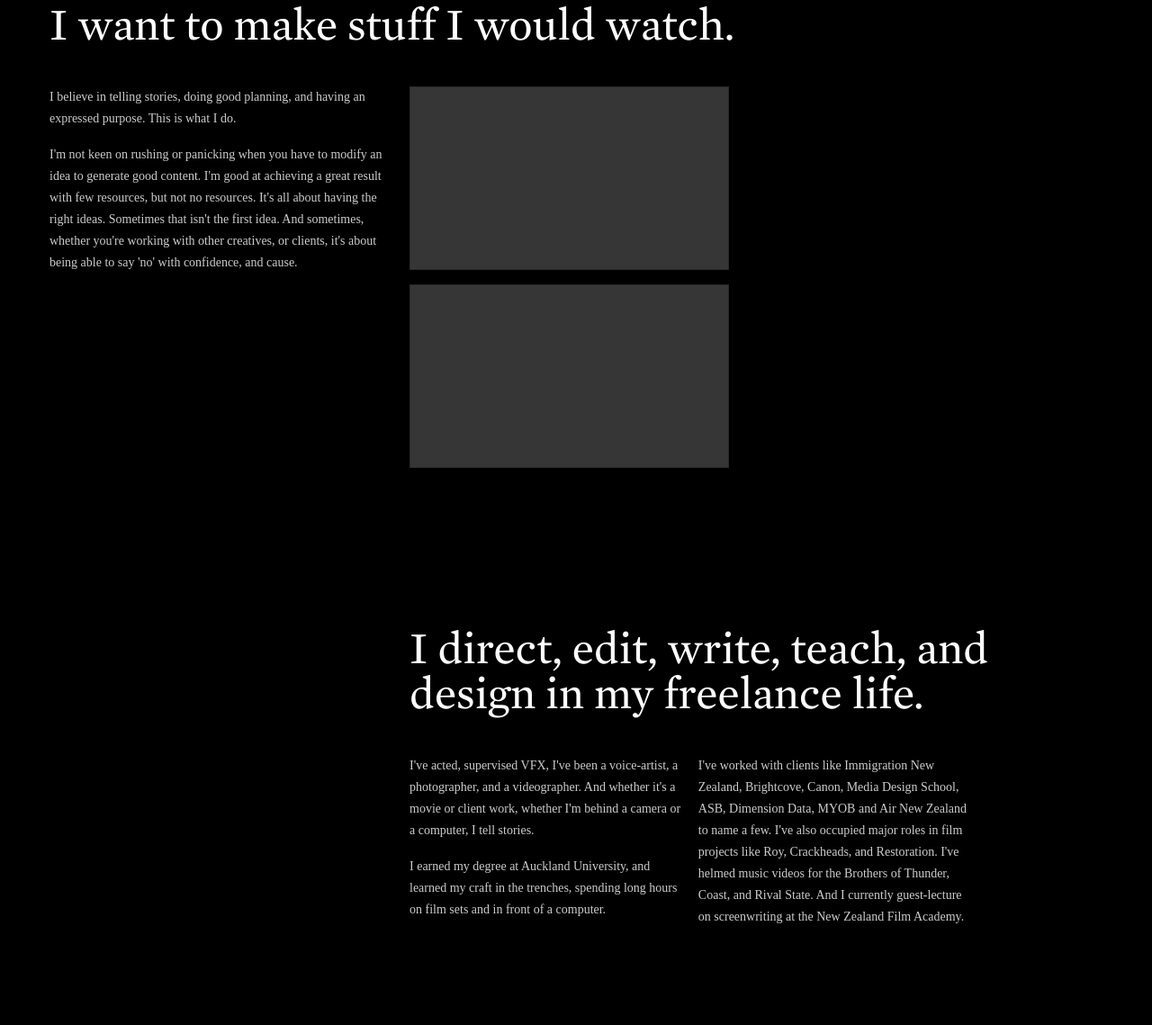
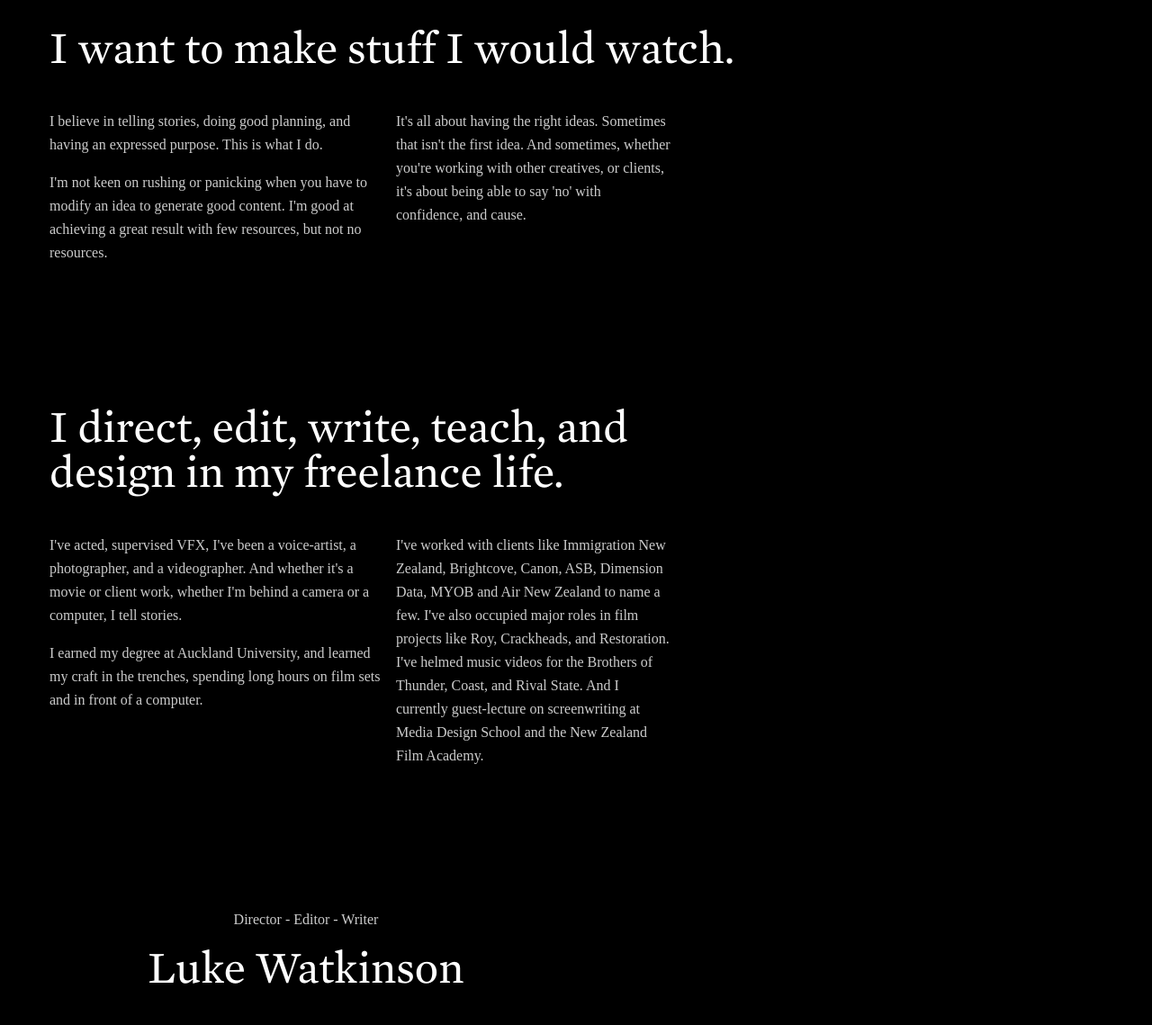
Before and after one commit to luke-watkinson/luke-watkinson.github.io, a plain HTML site: page index.html in a window 1280 px wide. Shown: the part 1114-2253 px from the top of the page at 90% size. Drawn offline with Linux system fonts and the light colour scheme.

Commit message:
Version 2.3

```diff
--- a/css/app.css
+++ b/css/app.css
@@ -10,12 +10,37 @@
 	font-style: normal;
 }
 
-/* ---------- General ---------- */
+/* ---------- Background ---------- */
+
+@media print, screen and (min-width: 20em) {
 
 body {
-	background: url(../img/lwpd-bg.png) top right no-repeat;
+	background: url(../img/lwpd-sm-bg.png) top right no-repeat fixed;
 	background-color: #000;
+	}
+
 }
+
+@media print, screen and (min-width: 40em) {
+
+body {
+	background: url(../img/lwpd-med-bg.png) top right no-repeat fixed;
+	background-color: #000;
+	}
+
+}
+
+@media print, screen and (min-width: 64em) {
+
+body {
+	background: url(../img/lwpd-bg.png) top right no-repeat fixed;
+	background-color: #000;
+	}
+
+}
+
+
+/* ---------- General ---------- */
 
 a {
 	color: #FFF;
@@ -129,10 +154,10 @@ h3 {
 
 p {
 	font-family: 'OpenSans';
-	font-size: 14px;
+	font-size: 16px;
 	color: #CCC;
 	letter-spacing: 0;
-	line-height: 24px;
+	line-height: 26px;
 }
 
 strong,b {
@@ -176,21 +201,21 @@ strong,b {
 
 @media print, screen and (min-width: 20em) {
 	.main {
-		margin: 30px;
+		margin: 40px;
 		padding-bottom: 50px;
 	}
 }
 
 @media print, screen and (min-width: 40em) {
 	.main {
-		margin: 30px;
+		margin: 40px;
 		padding-bottom: 100px;
 	}
 }
 
 @media print, screen and (min-width: 64em) {
 	.main {
-		padding-bottom: 130px;
+		padding-bottom: 100px;
 	}
 }
 
--- a/index.html
+++ b/index.html
@@ -23,14 +23,12 @@
   <section class="main">
 
     <div class="row">
-      <div class="large-4 columns">
-      </div>
       <div class="large-8 columns">
         <h2>I'm a freelancer and a filmmaker based in Auckland, New Zealand.</h2>
-          <div class="medium-6 large-5 columns paragraph-padding">
+          <div class="small-12 medium-8 large-6 columns paragraph-padding">
         <p>Specializing predominantly as a director, an editor, and a writer,I have experience across most facets of production. I work on advertorial content for web and television, freelance through agencies, and devote a generous amount of my time to making my own films.</p>
       </div>
-      <div class="medium-6 large-5 columns paragraph-padding">
+      <div class="small-12 medium-8 large-5 columns paragraph-padding">
         <p>My background in film means I understand the value of telling a good story, and that I excel in creating effective content with limited resources. And my experience commercially has given me confidence in making content with purpose.</p>
       </div>
         <div class="large-1 columns">
@@ -42,45 +40,40 @@
 
 
   <!-- CONTENT: WHAT I DO? -->
-  <section class="main">
+    <section class="main">
 
     <div class="row">
       <div class="large-8 columns">
         <h2>I want to make stuff I would watch.</h2>
-          <div class="medium-6 large-6 columns paragraph-padding">
-            <p>I believe in telling stories, doing good planning, and having an expressed purpose. This is what I do.</p>
+          <div class="small-12 medium-8 large-6 columns paragraph-padding">
+        <p>I believe in telling stories, doing good planning, and having an expressed purpose. This is what I do.</p>
 
-            <p>I'm not keen on rushing or panicking when you have to modify an idea to generate good content. I'm good at achieving a great result with few resources, but not no resources. It's all about having the right ideas. Sometimes that isn't the first idea. And sometimes, whether you're working with other creatives, or clients, it's about being able to say 'no' with confidence, and cause.</p>
-          </div>
-
-
-          <div class="medium-6 large-6 columns">
-            <p><img src="img/gif.png"></p>
-            <p><img src="img/gif.png"></p>
-          </div>
-
-
+            <p>I'm not keen on rushing or panicking when you have to modify an idea to generate good content. I'm good at achieving a great result with few resources, but not no resources.</p>
       </div>
-
+      <div class="small-12 medium-8 large-5 columns paragraph-padding">
+        <p>It's all about having the right ideas. Sometimes that isn't the first idea. And sometimes, whether you're working with other creatives, or clients, it's about being able to say 'no' with confidence, and cause.</p>
+      </div>
+        <div class="large-1 columns">
+      </div>
+      </div>
     </div>
 
   </section>
+
 
 
   <!-- CONTENT: WHY I DO WHAT I DO? -->
   <section class="main">
 
     <div class="row">
-      <div class="large-4 columns">
-      </div>
       <div class="large-8 columns">
         <h2>I direct, edit, write, teach, and design in my freelance life.</h2>
-          <div class="medium-6 large-5 columns paragraph-padding">
+          <div class="small-12 medium-8 large-6 columns paragraph-padding">
         <p>I've acted, supervised VFX, I've been a voice-artist, a photographer, and a videographer. And whether it's a movie or client work, whether I'm behind a camera or a computer, I tell stories.</p>
         <p>I earned my degree at Auckland University, and learned my craft in the trenches, spending long hours on film sets and in front of a computer.</p>
       </div>
-      <div class="medium-6 large-5 columns paragraph-padding">
-         <p>I've worked with clients like Immigration New Zealand, Brightcove, Canon, Media Design School, ASB, Dimension Data, MYOB and Air New Zealand to name a few. I've also occupied major roles in film projects like Roy, Crackheads, and Restoration. I've helmed music videos for the Brothers of Thunder, Coast, and Rival State. And I currently guest-lecture on screenwriting at the New Zealand Film Academy.</p>
+      <div class="small-12 medium-8 large-5 columns paragraph-padding">
+         <p>I've worked with clients like Immigration New Zealand, Brightcove, Canon, ASB, Dimension Data, MYOB and Air New Zealand to name a few. I've also occupied major roles in film projects like Roy, Crackheads, and Restoration. I've helmed music videos for the Brothers of Thunder, Coast, and Rival State. And I currently guest-lecture on screenwriting at Media Design School and the New Zealand Film Academy.</p>
       </div>
         <div class="large-1 columns">
       </div>
@@ -95,10 +88,10 @@
   <!-- FOOTER -->
   <footer class="footer-details">
     <div class="row">
-      <div class="large-12 columns">
+      <div class="small-12 medium-8 large-6 columns">
         <p>Director - Editor - Writer</p>
         <h3>Luke Watkinson</h3>
-        <p class="email-info"><strong><a href="mailto:luke@lwpd.co.nz">luke@lwpd.co.nz</a></strong></p>
+        <p class="email-info"><strong><a href="mailto:watkinson.luke@gmail.com">Get in touch</a></strong></p>
         <p>
           <a class="graphic-link" href="http://www.imdb.com/name/nm5627233/" target="_blank">
             <img src="img/imdb.png" alt="Luke's filmography on IMDB" style="height:30px;">
```
Also changed, not shown: img/lwpd-med-bg.png (added), img/lwpd-sm-bg.png (added), 1 other file.
